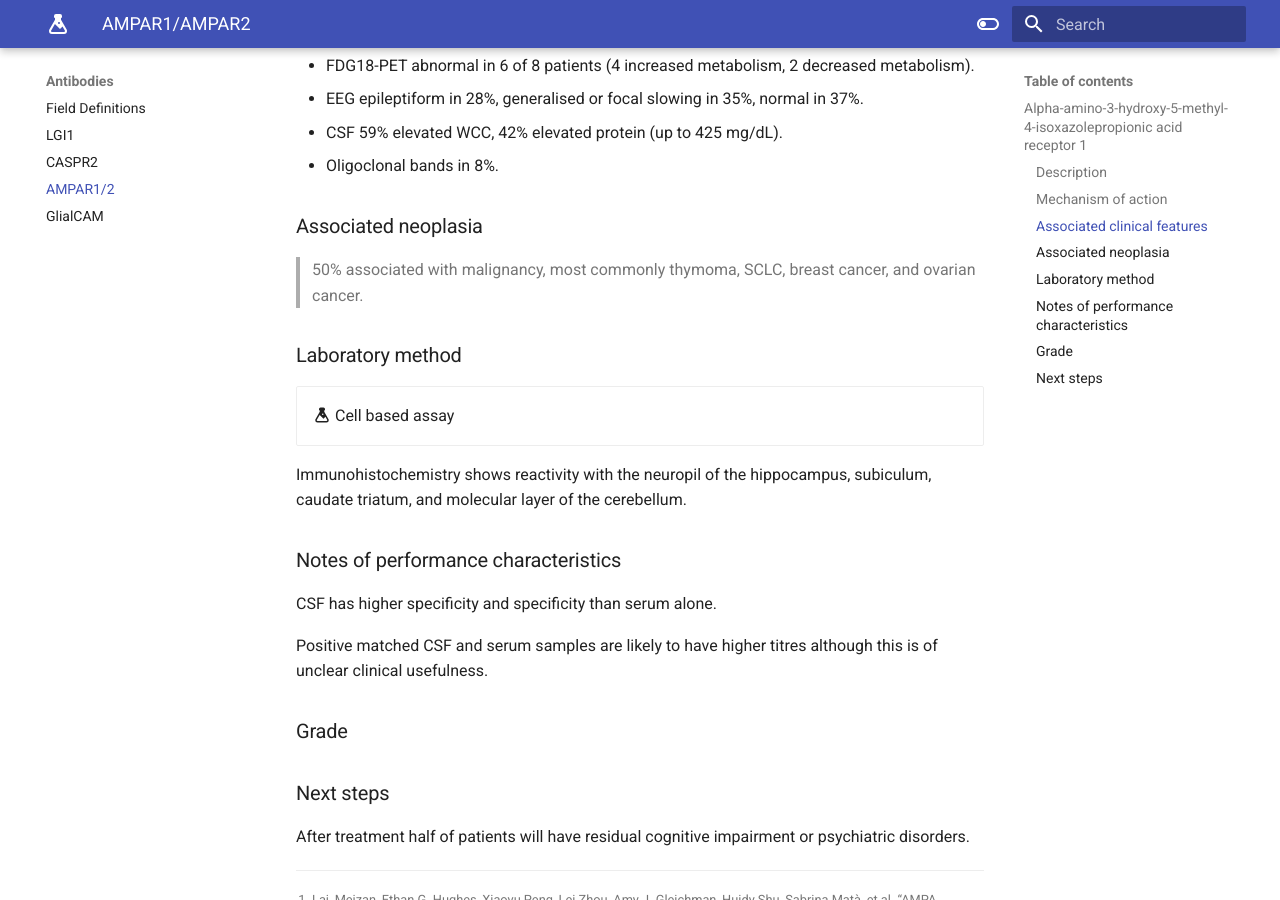
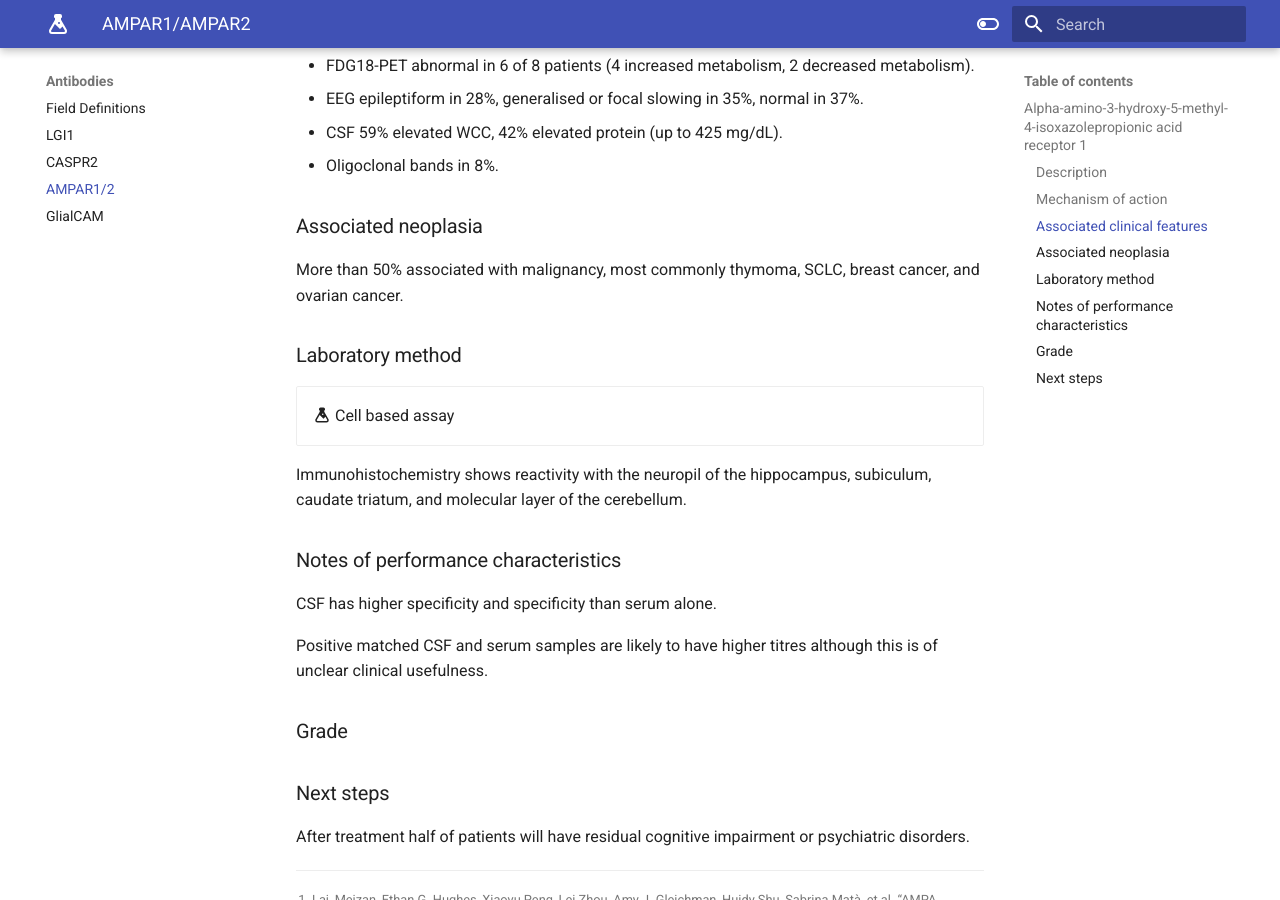
Before and after one commit to monchee/liamsproject, an MkDocs documentation site: the page built from docs/antibodies/ampar.md, in a window 1280 px wide and 900 px high, scrolled down 1346 px. Built offline with MkDocs 1.6.1 and Material for MkDocs 9.7.7, drawn with Linux system fonts in a browser that asks for light colours; plug-ins that fetch from the network failed and are left out.

Commit message:
Update ampar.md

```diff
--- a/docs/antibodies/ampar.md
+++ b/docs/antibodies/ampar.md
@@ -54,7 +54,7 @@ Anti-AMPAR antibodies decrease the number of AMPARs expressed at the cell surfac
 - Oligoclonal bands in 8%.
 
 ### Associated neoplasia
->50% associated with malignancy, most commonly thymoma, SCLC, breast cancer, and ovarian cancer.
+More than 50% associated with malignancy, most commonly thymoma, SCLC, breast cancer, and ovarian cancer.
 
 ### Laboratory method
 <div class="grid" markdown>
```
